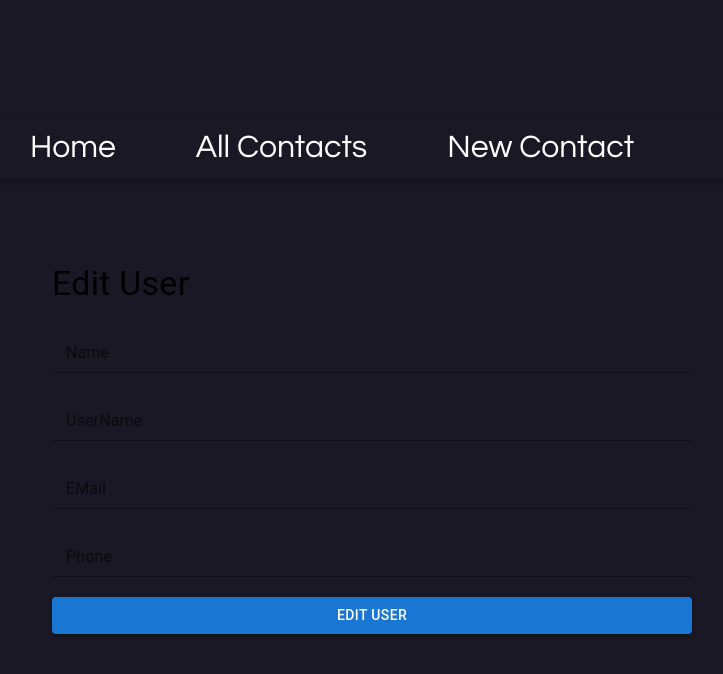
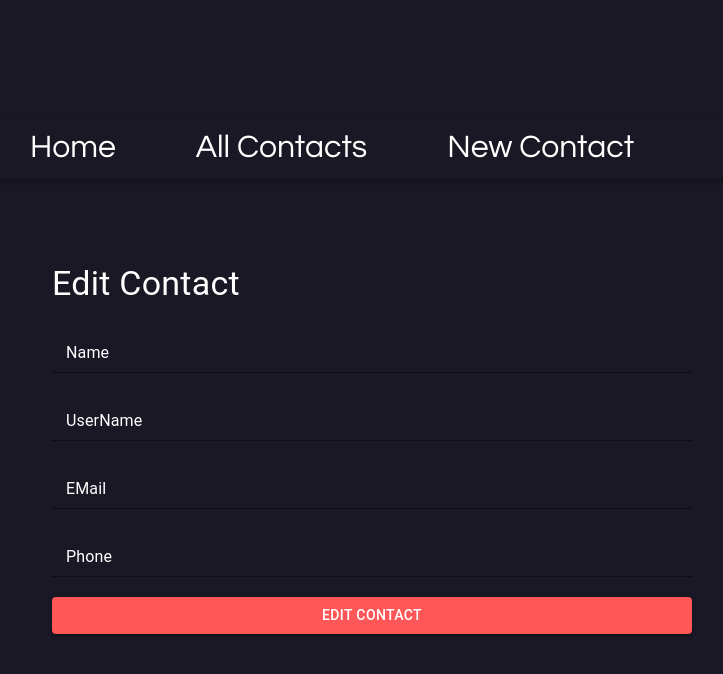
Before and after one commit to sonalsk/Contacts-App, a React (Create React App) app: page /edit/1 in a window 1280 px wide. Shown: the top 674 px of the page, without its empty margins (268-991 px from the left). Built offline with nearby package versions, Linux system fonts and the light colour scheme; no server answers.

Commit message:
Change UI of Edit Contact page

```diff
--- a/src/Components/editcontact.jsx
+++ b/src/Components/editcontact.jsx
@@ -8,9 +8,14 @@ const useStyles = makeStyles({
     conatiner: {
         width: "50%",
         margin: "5% 0 0 25%",
-        '& > *': {
-            marginTop: 20
+        color: 'white',
+        "& > *" : {
+            marginTop: 20,
+            color: 'white'
         }
+    },
+    head: {
+        color: 'white'
     }
 })
 
@@ -48,28 +53,28 @@ const EditContact = () => {
 
     return (
         <FormGroup className={classes.conatiner}>
-            <Typography variant="h4"> Edit User </Typography>
+            <Typography variant="h4"> Edit Contact </Typography>
             <FormControl>
-                <InputLabel> Name </InputLabel>
-                <Input onChange={(e) => onValueChange(e)} name='name' value={name} aria-describedby="my-helper-text" />
+                <InputLabel className={classes.head}> Name </InputLabel>
+                <Input className={classes.head} onChange={(e) => onValueChange(e)} name='name' value={name} aria-describedby="my-helper-text" />
             </FormControl>
 
             <FormControl>
-                <InputLabel> UserName </InputLabel>
-                <Input onChange={(e) => onValueChange(e)} name='username' value={username} aria-describedby="my-helper-text" />
+                <InputLabel className={classes.head}> UserName </InputLabel>
+                <Input className={classes.head} onChange={(e) => onValueChange(e)} name='username' value={username} aria-describedby="my-helper-text" />
             </FormControl>
 
             <FormControl>
-                <InputLabel> EMail </InputLabel>
-                <Input onChange={(e) => onValueChange(e)} name='email' value={email} aria-describedby="my-helper-text" />
+                <InputLabel className={classes.head}> EMail </InputLabel>
+                <Input className={classes.head} onChange={(e) => onValueChange(e)} name='email' value={email} aria-describedby="my-helper-text" />
             </FormControl>
 
             <FormControl>
-                <InputLabel> Phone </InputLabel>
-                <Input onChange={(e) => onValueChange(e)} name='phone' value={phone} aria-describedby="my-helper-text" />
+                <InputLabel className={classes.head}> Phone </InputLabel>
+                <Input className={classes.head} onChange={(e) => onValueChange(e)} name='phone' value={phone} aria-describedby="my-helper-text" />
             </FormControl>
 
-            <Button onClick={() => editUserDetail()} variant="contained" color="primary">Edit User</Button>
+            <Button style={{background: '#ff5757'}} onClick={() => editUserDetail()} variant="contained">Edit Contact</Button>
         </FormGroup>
     )
 }
```
